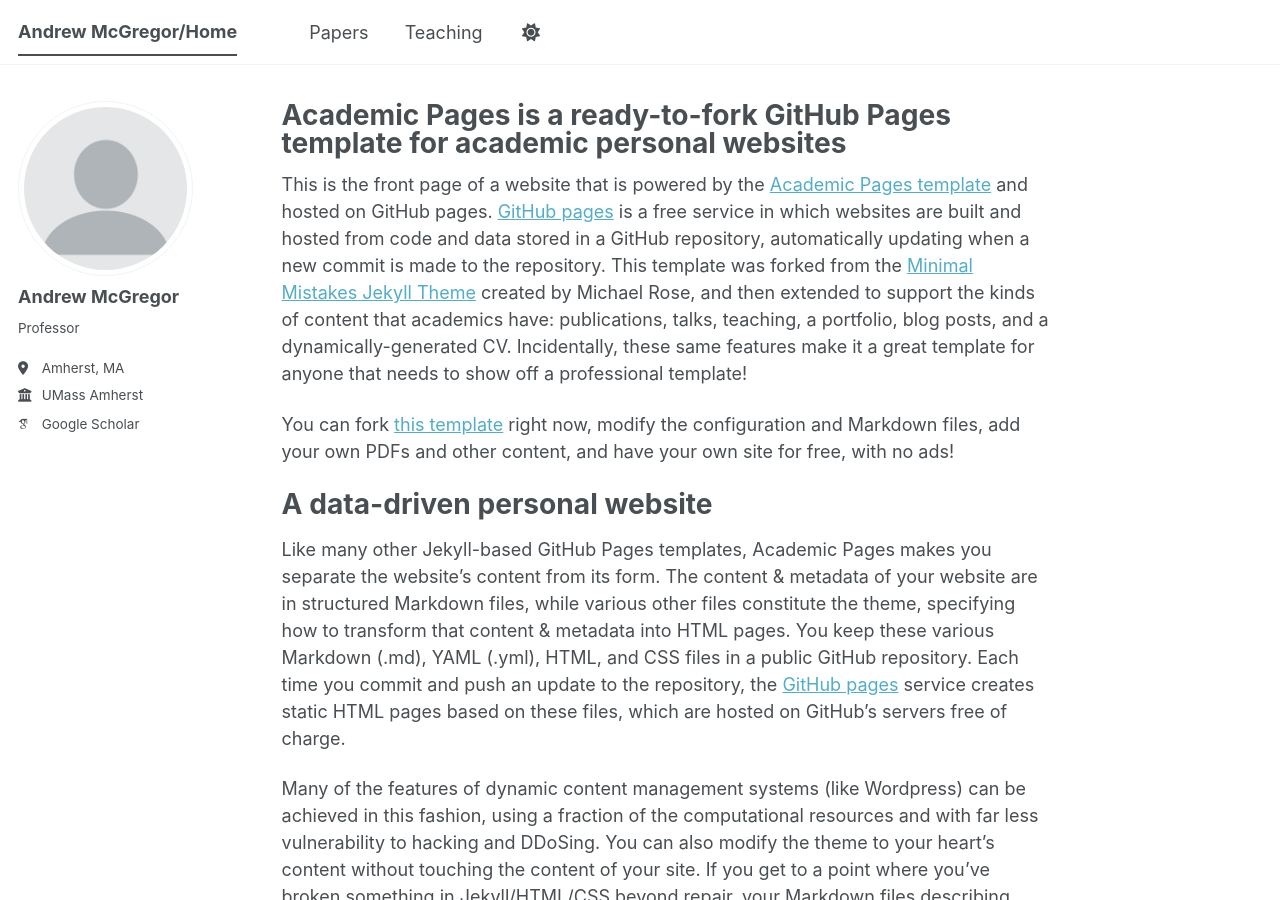
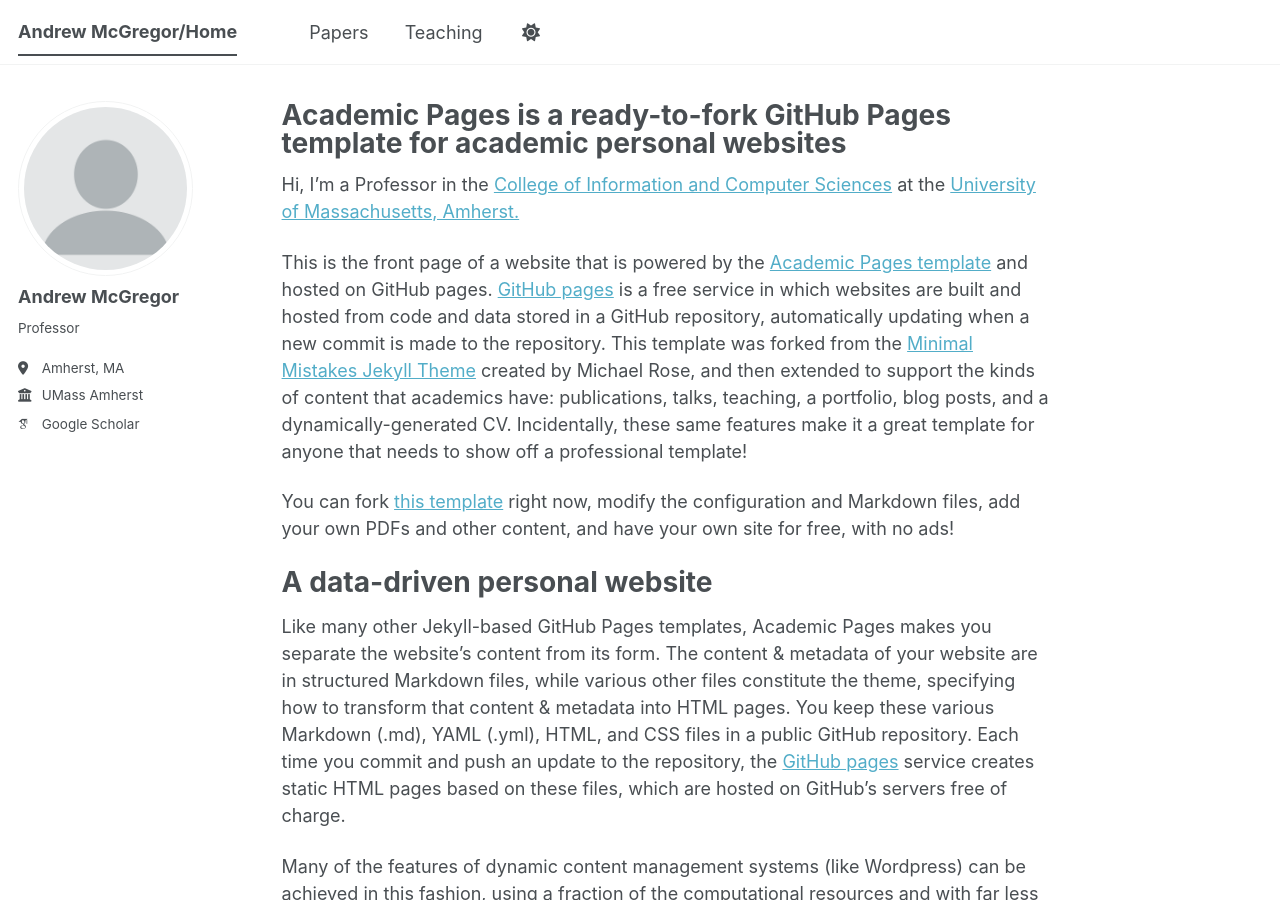
Before and after one commit to mcgregor-andrew/mcgregor-andrew.github.io, a Jekyll site: the page built from _pages/about.md, in a window 1280 px wide and 900 px high. Built offline with Jekyll 4.4.1, drawn with Linux system fonts in a browser that asks for light colours; some web fonts are replaced; a script bundle is joined from its source files by our own code; library files that are not in the unit come from our copies.

Commit message:
Update about.md

```diff
--- a/_pages/about.md
+++ b/_pages/about.md
@@ -6,6 +6,7 @@
   - /about/
   - /about.html
 ---
+Hi, I'm a Professor in the <a href="http://www.cs.umass.edu/">College of Information and Computer Sciences</a> at the  <a href="http://www.umass.edu/">University of Massachusetts, Amherst.</a>
 
 This is the front page of a website that is powered by the [Academic Pages template](https://github.com/academicpages/academicpages.github.io) and hosted on GitHub pages. [GitHub pages](https://pages.github.com) is a free service in which websites are built and hosted from code and data stored in a GitHub repository, automatically updating when a new commit is made to the repository. This template was forked from the [Minimal Mistakes Jekyll Theme](https://mmistakes.github.io/minimal-mistakes/) created by Michael Rose, and then extended to support the kinds of content that academics have: publications, talks, teaching, a portfolio, blog posts, and a dynamically-generated CV. Incidentally, these same features make it a great template for anyone that needs to show off a professional template!
 
```
